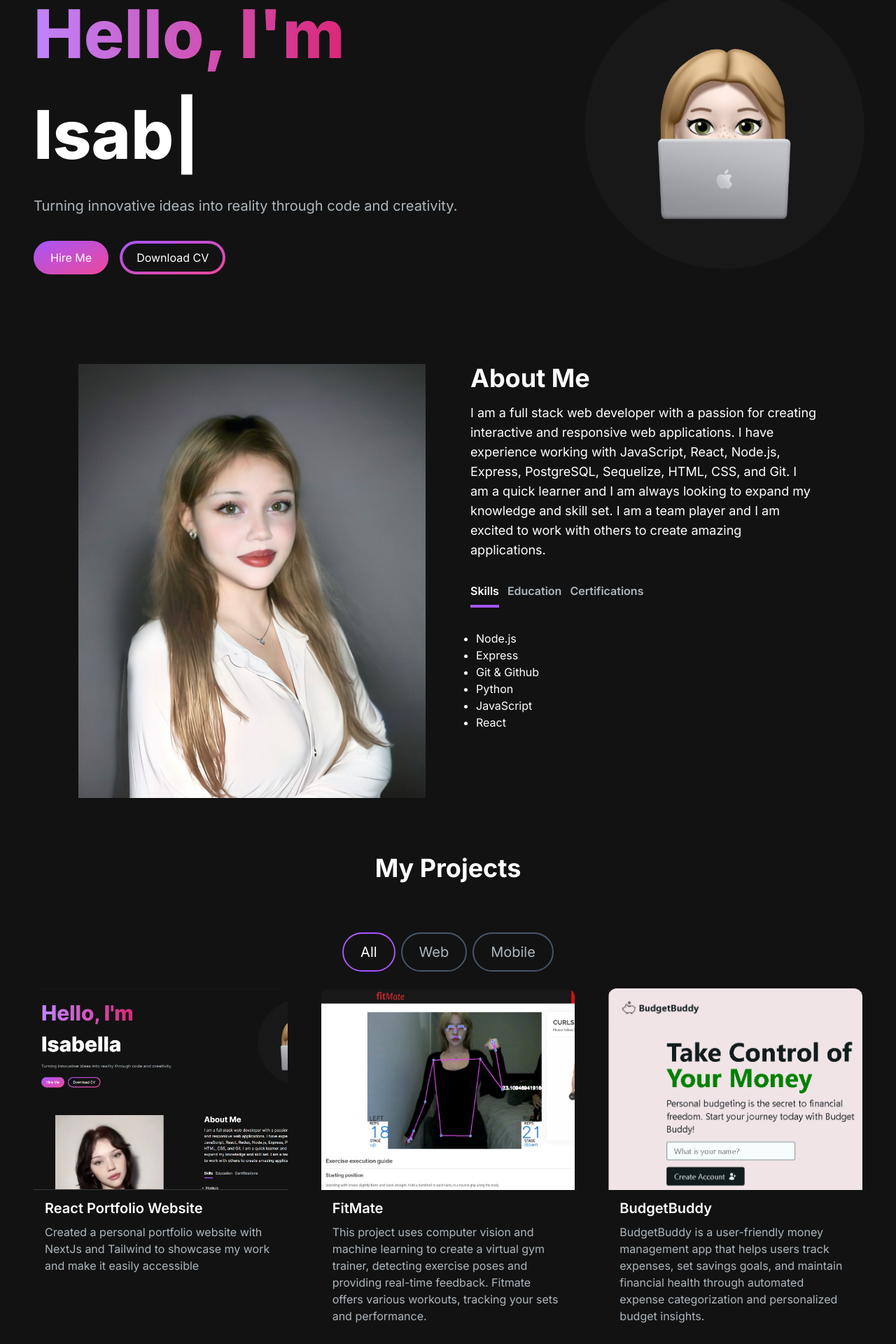
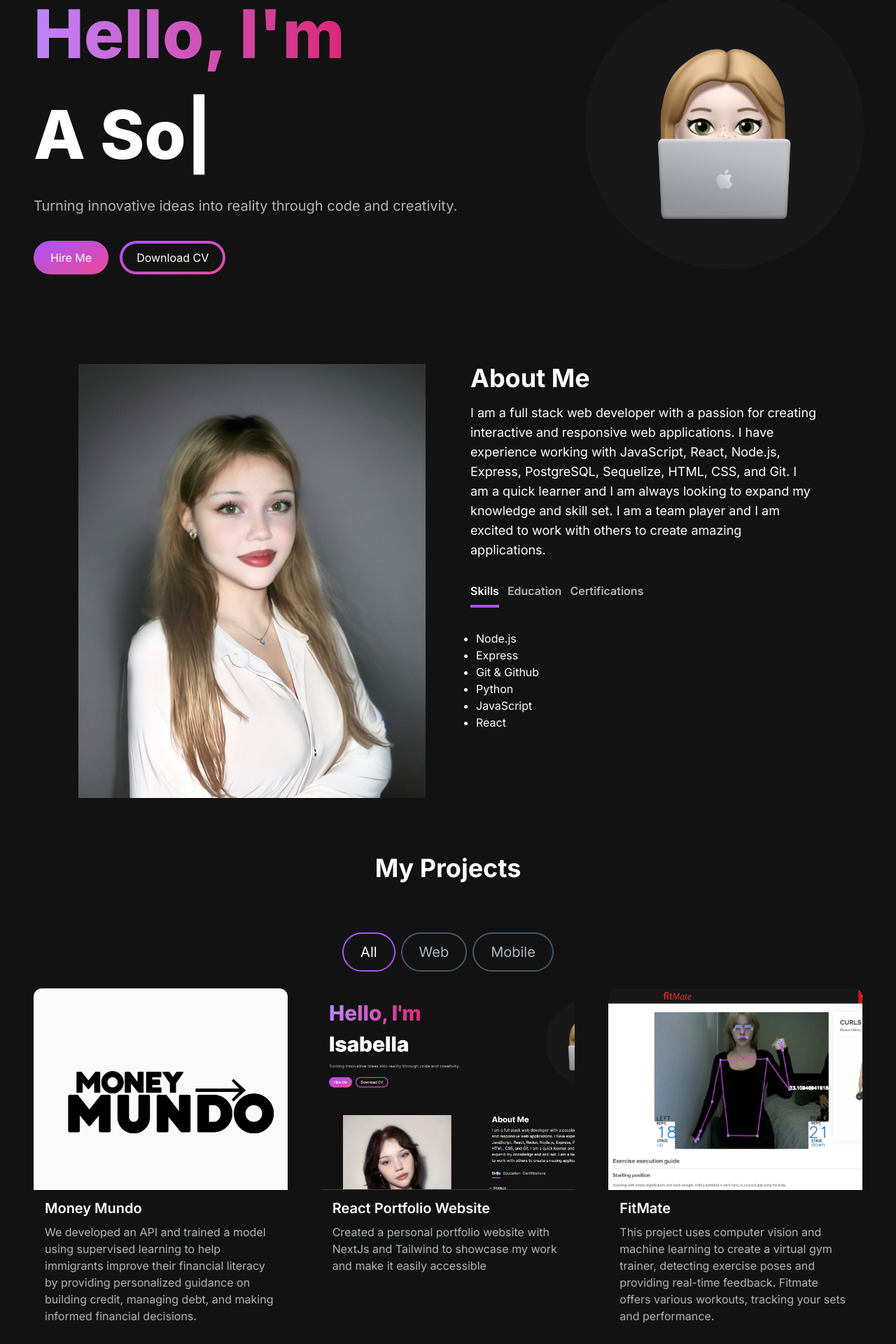
Before and after one commit to xizzxy/portfolio, a Next.js app: page / in a window 1280 px wide. Shown: the part 200-2120 px from the top of the page at 70% size. Built offline with nearby package versions, Linux system fonts and the light colour scheme.

Commit message:
new project

```diff
--- a/src/app/components/HeroSection.jsx
+++ b/src/app/components/HeroSection.jsx
@@ -24,7 +24,7 @@ const HeroSection = () => {
               sequence={[
                 "Isabella",
                 1000,
-                "Software Developer",
+                "A Software Dev",
                 1000,
 
               ]}
--- a/src/app/components/ProjectsSection.jsx
+++ b/src/app/components/ProjectsSection.jsx
@@ -6,7 +6,16 @@ import { motion, useInView } from "framer-motion";
 import { title } from "process";
 
 const projectsData = [
-  {
+   {
+    id: 7,
+    title: "Money Mundo",
+    description: "We developed an API and trained a model using supervised learning to help immigrants improve their financial literacy by providing personalized guidance on building credit, managing debt, and making informed financial decisions.",
+    image: "/images/projects/7.png",
+    tag: [ "All", "Web"],
+    gitUrl: "https://github.com/salimaduen/Shellhack2024",
+    previewUrl: "https://devpost.com/software/money-mundo?ref_content=user-portfolio&ref_feature=in_progress",
+  },
+ {
     id: 1,
     title: "React Portfolio Website",
     description: "Created a personal portfolio website with NextJs and Tailwind to showcase my work and make it easily accessible",
@@ -36,7 +45,7 @@ const projectsData = [
   },
 
   {
-    id: 6,
+    id: 5,
     title: "Who's that Pokemon?",
     description: "My first project, 'Who's that Pokémon,' a beginner-friendly website using CSS, HTML, and JavaScript. The game features a timed, five-question Pokémon guessing quiz with multiple-choice options and scores for user performance.",
     image: "/images/projects/5.png",
@@ -45,7 +54,7 @@ const projectsData = [
     previewUrl: "https://golden-ganache-ddd52b.netlify.app/",
   },
   {
-    id: 5,
+    id: 6,
     title: "Pantry Tracker",
     description: "Developed a Pantry Tracker app with Firebase for user authentication and real-time database management, allowing users to efficiently organize their pantry by adding, removing, and searching for items. For a demo, login as guest@project2.com with password Guest123. ",
     image: "/images/projects/6.png",
```
Also changed, not shown: public/images/projects/7.png (added).
